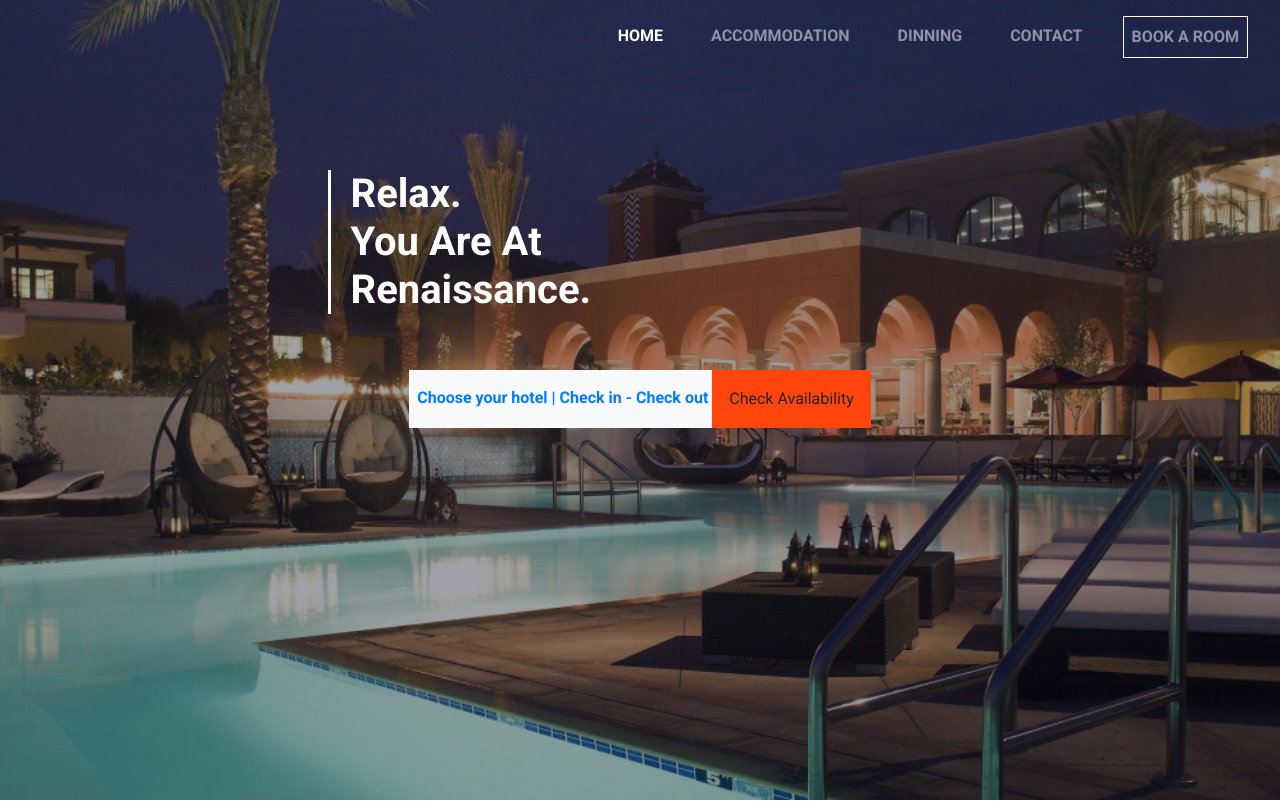
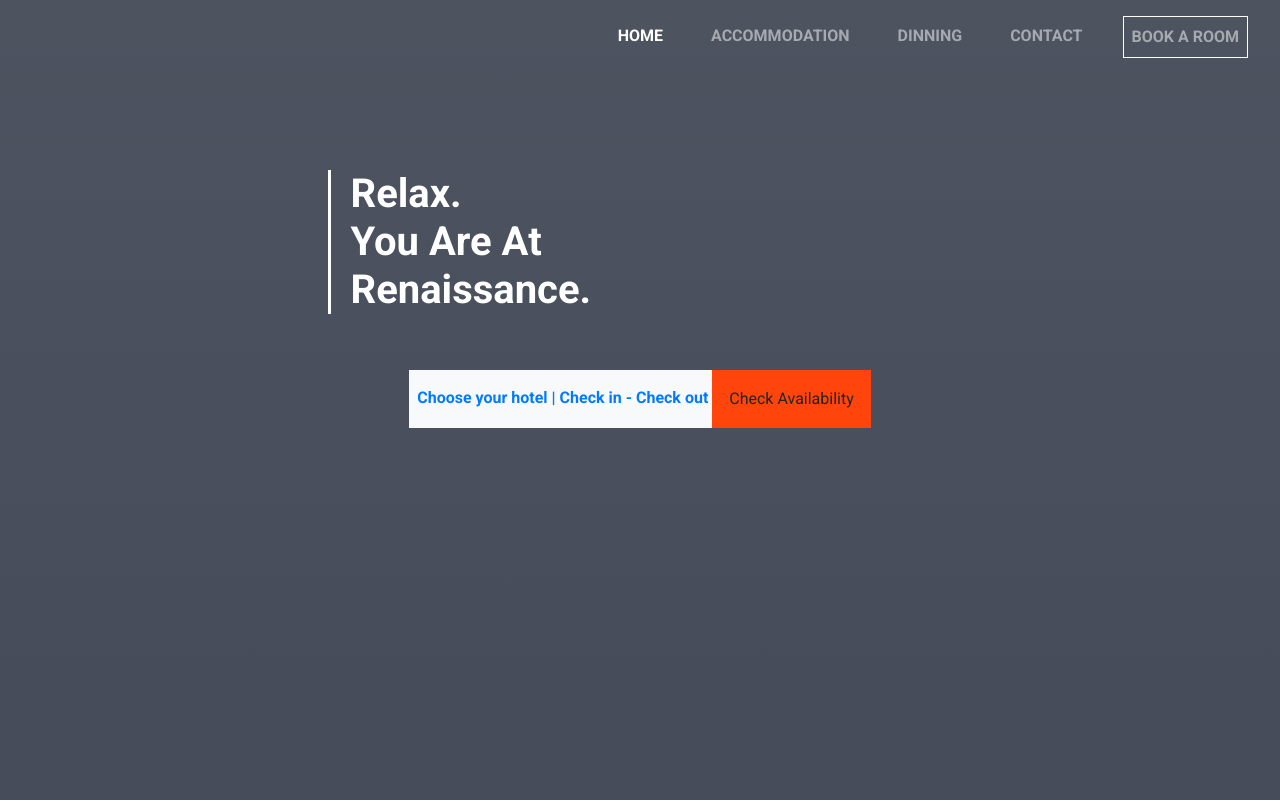
Before and after one commit to Davien21/Team-Olympians-FrontEnd-Hotel-Luxuria, a plain HTML site: page index.htm in a window 1280 px wide. Shown: the top 801 px of the page. Drawn offline with nearby package versions, Linux system fonts and the light colour scheme.

Commit message:
Error fixed

```diff
--- a/assets/css/aa-style.css
+++ b/assets/css/aa-style.css
@@ -4,7 +4,7 @@ body {
 #first {
   min-height: 100vh;
   background: linear-gradient(rgba(31, 33, 51, 0.4), rgba(11, 13, 35, 0.4)),
-    url(/assets/imgs/bg-1.jpg) center/cover no-repeat fixed;
+    url(/assets/imgs/) center/cover no-repeat fixed;
 }
 
 .aa-btn-luxuria {
```
